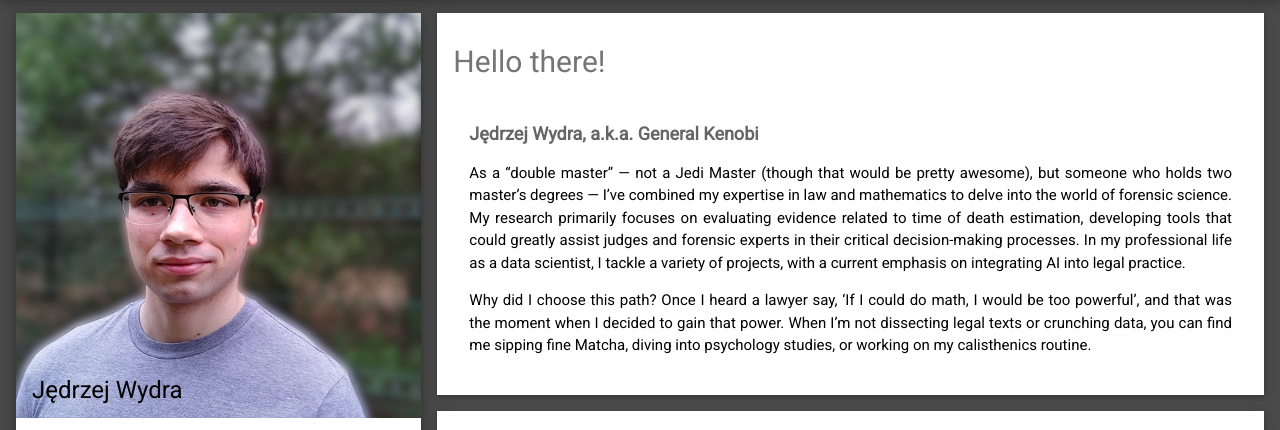
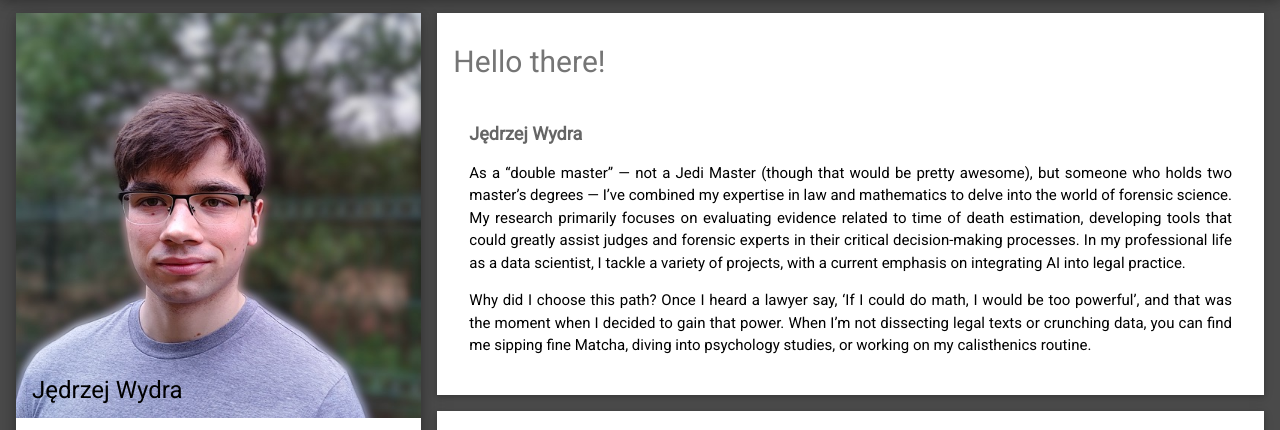
Before and after one commit to Jedrzej-Wydra/jedrzej-wydra.github.io, a plain HTML site: page index.html in a window 1280 px wide. Shown: the part 58-488 px from the top of the page. Drawn offline with nearby package versions, Linux system fonts and the light colour scheme.

Commit message:
Update index.html

```diff
--- a/index.html
+++ b/index.html
@@ -157,7 +157,7 @@ function toggleTheme() {
       <div class="w3-container w3-card w3-white w3-margin-bottom">
         <h2 class="w3-text-grey w3-padding-16">Hello there!</h2>
         <div class="w3-container">
-          <h5 class="w3-opacity"><b>Jędrzej Wydra, a.k.a. General Kenobi</b></h5>
+          <h5 class="w3-opacity"><b>Jędrzej Wydra</b></h5> <!--, a.k.a. General Kenobi</b></h5> -->
           <p style="text-align: justify">As a “double master” — not a Jedi Master (though that would be pretty awesome), but someone who holds two master’s degrees — I’ve combined my expertise in law and mathematics to delve into the world of forensic science. My research primarily focuses on evaluating evidence related to time of death estimation, developing tools that could greatly assist judges and forensic experts in their critical decision-making processes. In my professional life as a data scientist, I tackle a variety of projects, with a current emphasis on integrating AI into legal practice.</p>
 
 <p style="text-align: justify">Why did I choose this path? Once I heard a lawyer say, ‘If I could do math, I would be too powerful’, and that was the moment when I decided to gain that power. When I’m not dissecting legal texts or crunching data, you can find me sipping fine Matcha, diving into psychology studies, or working on my calisthenics routine.</p><br>
```
